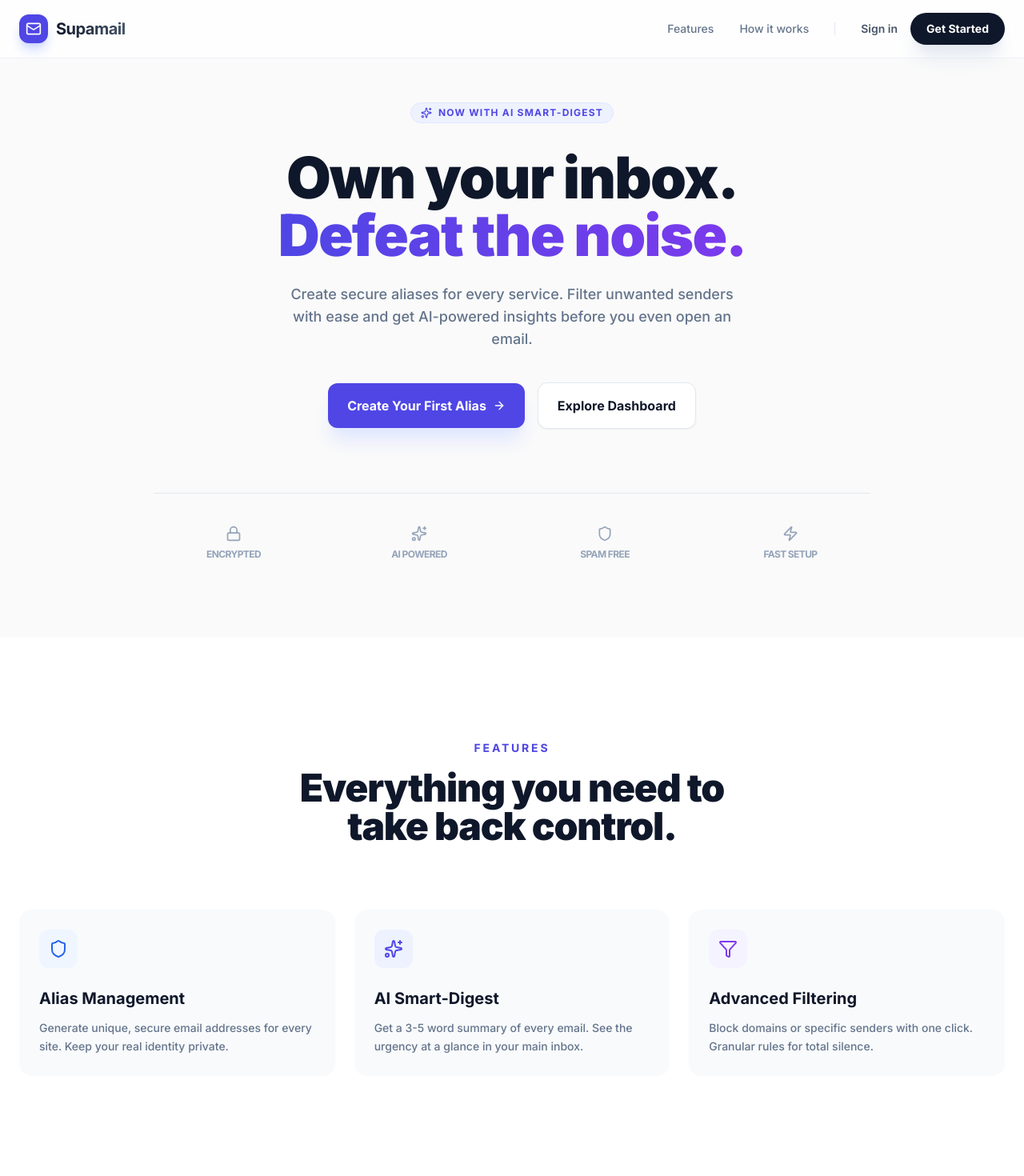
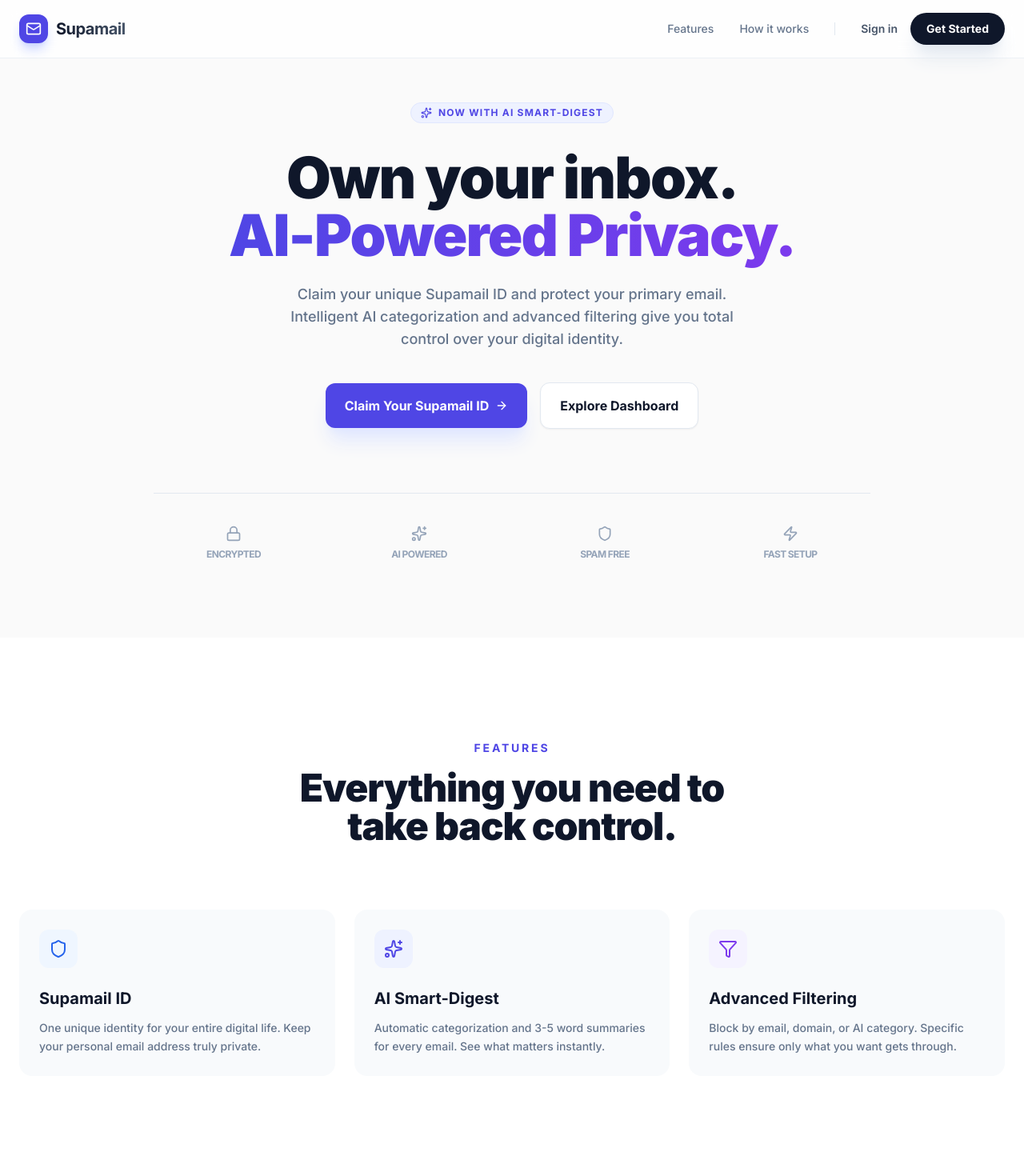
Before and after one commit to mariobalca/supamail, a Next.js app: page / in a window 1280 px wide. Shown: the top 1470 px of the page at 80% size. Built offline with nearby package versions, Linux system fonts and the light colour scheme.

Commit message:
Improve copy of landing page and add README.md

```diff
--- a/app/(auth)/login/page.tsx
+++ b/app/(auth)/login/page.tsx
@@ -62,10 +62,10 @@ export default function LoginPage() {
               <Mail className="h-6 w-6 text-white" />
             </div>
             <h1 className="mb-2 text-3xl font-black tracking-tight text-slate-900">
-              Welcome back.
+              Welcome to Supamail.
             </h1>
             <p className="font-medium text-slate-500">
-              Log in to manage your secure aliases and filters.
+              Sign in to manage your AI firewall and protected identity.
             </p>
           </div>
 
@@ -118,7 +118,7 @@ export default function LoginPage() {
           </h2>
           <p className="mx-auto max-w-md text-lg font-medium leading-relaxed text-slate-400">
             Join thousands of users who have taken back control of their primary
-            inbox using AI-powered filters.
+            inbox using an AI-powered personal firewall.
           </p>
         </div>
 
--- a/app/page.tsx
+++ b/app/page.tsx
@@ -74,13 +74,13 @@ export default function LandingPage() {
               <h1 className="mb-6 text-4xl font-black leading-[1.1] tracking-tight text-slate-900 md:text-6xl lg:text-7xl">
                 Own your inbox. <br />
                 <span className="bg-gradient-to-r from-indigo-600 to-violet-600 bg-clip-text text-transparent">
-                  Defeat the noise.
+                  AI-Powered Privacy.
                 </span>
               </h1>
               <p className="mx-auto mb-10 max-w-xl text-base font-medium leading-relaxed text-slate-500 md:text-lg">
-                Create secure aliases for every service. Filter unwanted senders
-                with ease and get AI-powered insights before you even open an
-                email.
+                Claim your unique Supamail ID and protect your primary email.
+                Intelligent AI categorization and advanced filtering give you
+                total control over your digital identity.
               </p>
               <div className="flex w-full flex-col items-center justify-center gap-4 sm:w-auto sm:flex-row">
                 <Button
@@ -90,7 +90,7 @@ export default function LandingPage() {
                   asChild
                 >
                   <Link href="/login">
-                    Create Your First Alias
+                    Claim Your Supamail ID
                     <ArrowRight className="ml-2 h-4 w-4 transition-transform group-hover:translate-x-1" />
                   </Link>
                 </Button>
@@ -146,20 +146,20 @@ export default function LandingPage() {
             <div className="grid gap-6 md:grid-cols-3">
               {[
                 {
-                  title: 'Alias Management',
-                  desc: 'Generate unique, secure email addresses for every site. Keep your real identity private.',
+                  title: 'Supamail ID',
+                  desc: 'One unique identity for your entire digital life. Keep your personal email address truly private.',
                   icon: Shield,
                   color: 'bg-blue-50 text-blue-600',
                 },
                 {
                   title: 'AI Smart-Digest',
-                  desc: 'Get a 3-5 word summary of every email. See the urgency at a glance in your main inbox.',
+                  desc: 'Automatic categorization and 3-5 word summaries for every email. See what matters instantly.',
                   icon: Sparkles,
                   color: 'bg-indigo-50 text-indigo-600',
                 },
                 {
                   title: 'Advanced Filtering',
-                  desc: 'Block domains or specific senders with one click. Granular rules for total silence.',
+                  desc: 'Block by email, domain, or AI category. Specific rules ensure only what you want gets through.',
                   icon: Filter,
                   color: 'bg-violet-50 text-violet-600',
                 },
```
Also changed, not shown: 2 other files (tests, documents, lock files or other folders).
